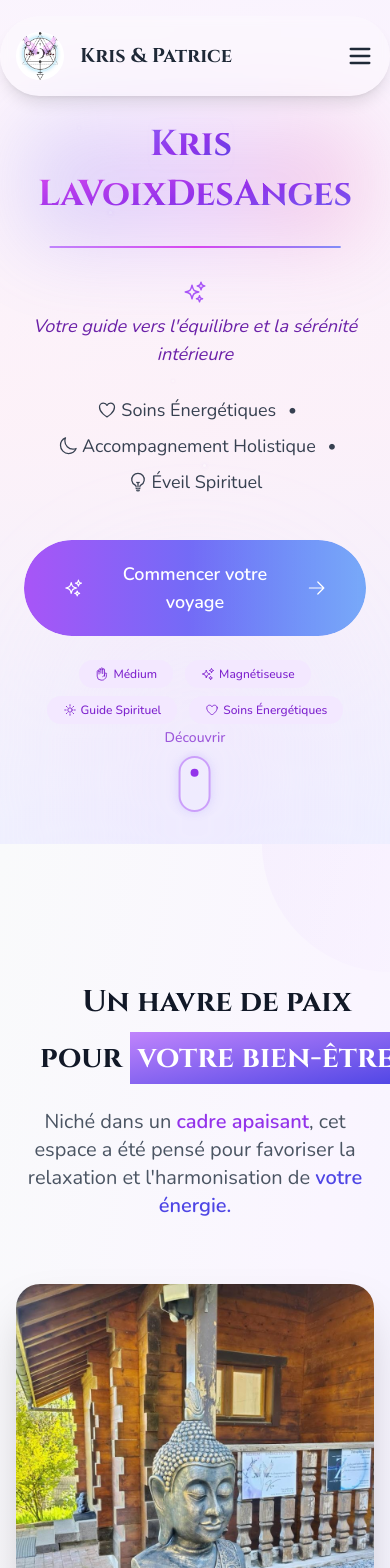
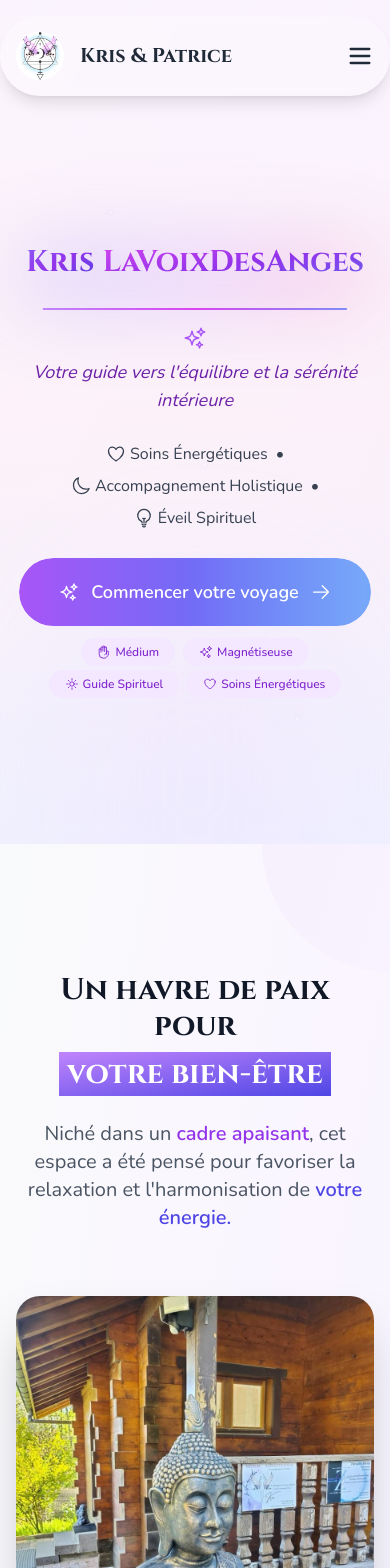
Before and after one commit to flowxt/krisnextjs, a Next.js app: page / in a window 390 px wide. Shown: the top 1568 px of the page. Built offline with nearby package versions, Linux system fonts and the light colour scheme.

Commit message:
modif des bugs

```diff
--- a/src/app/components/Hero.jsx
+++ b/src/app/components/Hero.jsx
@@ -63,7 +63,7 @@ export default function Hero() {
     <header>
   <section
   ref={ref}
-      className="relative w-full h-screen overflow-hidden"
+  className="relative w-full min-h-screen pt-24 md:pt-0 overflow-hidden" // Ajout d'un padding top sur mobile
   aria-label="Présentation principale"
 >
       {/* Arrière-plan amélioré */}
@@ -93,9 +93,9 @@ export default function Hero() {
 
 
       {/* Contenu principal */}
-      <div className="relative z-10 flex flex-col items-center justify-center h-full text-center px-6">
+      <div className="relative z-10 flex flex-col items-center justify-center min-h-[calc(100vh-96px)] md:h-full text-center px-4 md:px-6"> {/* Ajustements ici */}
       <motion.div
-          className="max-w-4xl"
+      className="max-w-4xl mt-0 md:mt-0" // Ajustement des marges
       initial="hidden"
       animate="visible"
       variants={containerVariants}
@@ -103,7 +103,7 @@ export default function Hero() {
           {/* Titre avec effets améliorés */}
           <motion.h1
         variants={itemVariants}
-  className="font-heading text-4xl md:text-7xl font-bold mb-8 leading-snug pb-4 relative"
+        className="font-heading text-3xl sm:text-4xl md:text-7xl font-bold mb-4 md:mb-8 leading-snug pb-4 relative" // Taille et marges optimisées
       >
   <span className="sr-only">Kristelle Feron - Kris La Voix Des Anges</span>
 
@@ -233,19 +233,19 @@ export default function Hero() {
           {/* Sous-titre avec les mots clés et icônes */}
           <motion.div
         variants={itemVariants}
-            className="mt-4 flex flex-wrap justify-center items-center max-w-3xl mx-auto text-gray-700"
+        className="mt-2 md:mt-4 flex flex-wrap justify-center items-center max-w-3xl mx-auto text-gray-700"
       >
-            <span className="inline-flex items-center gap-1 mx-2 my-1 hover:text-purple-600 transition-colors text-lg md:text-xl font-light">
+          <span className="inline-flex items-center gap-1 mx-1 md:mx-2 my-1 hover:text-purple-600 transition-colors text-base md:text-xl font-light">
               <HeartIcon className="w-5 h-5" />
               <span>Soins Énergétiques</span>
             </span>
             <span className="mx-1">•</span>
-            <span className="inline-flex items-center gap-1 mx-2 my-1 hover:text-purple-600 transition-colors text-lg md:text-xl font-light">
+            <span className="inline-flex items-center gap-1 mx-1 md:mx-2 my-1 hover:text-purple-600 transition-colors text-base md:text-xl font-light">
               <MoonIcon className="w-5 h-5" />
               <span>Accompagnement Holistique</span>
             </span>
             <span className="mx-1">•</span>
-            <span className="inline-flex items-center gap-1 mx-2 my-1 hover:text-purple-600 transition-colors text-lg md:text-xl font-light">
+            <span className="inline-flex items-center gap-1 mx-1 md:mx-2 my-1 hover:text-purple-600 transition-colors text-base md:text-xl font-light">
               <LightBulbIcon className="w-5 h-5" />
               <span>Éveil Spirituel</span>
             </span>
@@ -255,7 +255,7 @@ export default function Hero() {
 
           <motion.div
         variants={itemVariants}
-  className="mt-10"
+        className="mt-6 md:mt-10"
       >
   <motion.a
     href="/services"
@@ -300,7 +300,7 @@ export default function Hero() {
         </motion.div>
 
         {/* Badges de spécialité avec icônes */}
-        <div className="flex flex-wrap justify-center gap-x-3 gap-y-2 mt-6 mx-auto px-4 max-w-md">
+        <div className="flex flex-wrap justify-center gap-x-2 md:gap-x-3 gap-y-1 md:gap-y-2 mt-3 md:mt-6 mx-auto px-4 max-w-md">
           <span className="px-4 py-1.5 bg-purple-100 backdrop-blur-sm rounded-full text-xs font-medium text-purple-700 whitespace-nowrap flex items-center gap-1 hover:bg-purple-200 transition-colors">
             <HandRaisedIcon className="w-3.5 h-3.5" />
             Médium
@@ -319,10 +319,10 @@ export default function Hero() {
           </span>
         </div>
 
-        {/* Indicateur de défilement amélioré */}
+      {/* Indicateur de défilement amélioré - caché sur mobile */}
 {scrollIndicator && (
   <div
-            className="absolute left-1/2 bottom-8 transform -translate-x-1/2 cursor-pointer z-20 flex flex-col items-center"
+    className="absolute left-1/2 bottom-8 transform -translate-x-1/2 cursor-pointer z-20 flex flex-col items-center hidden md:flex" // Ajout de hidden md:flex
     onClick={() => {
       window.scrollBy({ top: window.innerHeight * 0.8, behavior: "smooth" });
     }}
--- a/src/app/components/PatricePresentation.jsx
+++ b/src/app/components/PatricePresentation.jsx
@@ -229,7 +229,9 @@ export default function PatricePresentation() {
                   transition={{ delay: 1.2, duration: 0.5 }}
                 >
                   <p className="text-xl italic text-blue-800 dark:text-blue-200 relative z-10">
-                    "Ce n'est pas la vie qui est belle, c'est notre regard qui la rend belle."
+                    " Parce qu'il faut une étiquette pour être classé, identifié dans notre société, j'ai choisi par convention celle de thérapeute/Coach pour accompagner votre transformation.<br />
+Elle commence dès maintenant : vous êtes responsable à 100% de votre état d'être, la croyance que le thérapeute va gagner le combat que vous menez contre vous même, est une illusion qui n'amènera que plus de souffrance en vous.
+Ma responsabilité : mon intention, mon engagement, ma détermination au service de votre désir profond de changement"
                   </p>
                 </motion.div>
 
--- a/src/app/page.js
+++ b/src/app/page.js
@@ -50,12 +50,12 @@ export default function Home() {
                 transition={{ duration: 0.8 }}
                 className="text-center mb-16 relative"
               >
-                <h2 className="font-heading mt-11 text-3xl md:text-4xl lg:text-5xl font-bold text-gray-900 mb-6 relative inline-block">
-                  <span className="relative z-10 px-4 flex flex-col md:flex-row items-center gap-2 md:gap-0">
-                    <span className="whitespace-nowrap">Un havre de paix</span>{" "}
-                    <span className="whitespace-nowrap pl-2">
+                <h2 className="font-heading mt-8 md:mt-11 text-3xl md:text-4xl lg:text-5xl font-bold text-gray-900 mb-6 text-center">
+                  <span className="relative z-10 block md:inline-block">
+                    <span className="block md:inline">Un havre de paix</span>{" "}
+                    <span className="block md:inline">
                       pour{" "}
-                      <span className="bg-gradient-to-br from-purple-400 to-indigo-600 text-white p-2 inline-block mt-1 md:mt-0">
+                      <span className="bg-gradient-to-br from-purple-400 to-indigo-600 text-white px-2 py-1 md:p-2 inline-block mt-2 md:mt-0">
                         votre bien-être
                       </span>
                     </span>
--- a/src/app/soins/page.js
+++ b/src/app/soins/page.js
@@ -86,12 +86,14 @@ export default function Soins() {
 
         <div className="max-w-7xl mx-auto px-4 relative z-10">
           {/* Section Immersive - Version améliorée */}
-          <h2 className="font-heading mt-11 text-3xl md:text-4xl lg:text-5xl font-bold text-gray-900 mb-6 relative w-full text-center">
-            <span className="relative z-10 px-4 inline-flex flex-col md:flex-row items-center justify-center gap-2 md:gap-0 mx-auto">
-              <span className="whitespace-nowrap">Mes forfaits</span>{" "}
-              <span className="whitespace-nowrap pl-2">
+          <h2 className="font-heading mt-11 text-3xl md:text-4xl lg:text-5xl font-bold text-gray-900 mb-6 text-center md:pb-8">
+            <span className="relative z-10 block">
+              <span className="block mb-2 md:inline-block md:mb-0">
+                Mes forfaits
+              </span>{" "}
+              <span className="block md:inline-block">
                 pour{" "}
-                <span className="bg-gradient-to-br from-purple-400 to-indigo-600 text-white p-2 inline-block mt-1 md:mt-0">
+                <span className="bg-gradient-to-br from-purple-400 to-indigo-600 text-white px-2 py-1 md:p-2 inline-block mt-1 md:mt-0">
                   votre bien-être
                 </span>
               </span>
```
Lines whose indentation alone changed are shown as unchanged.
